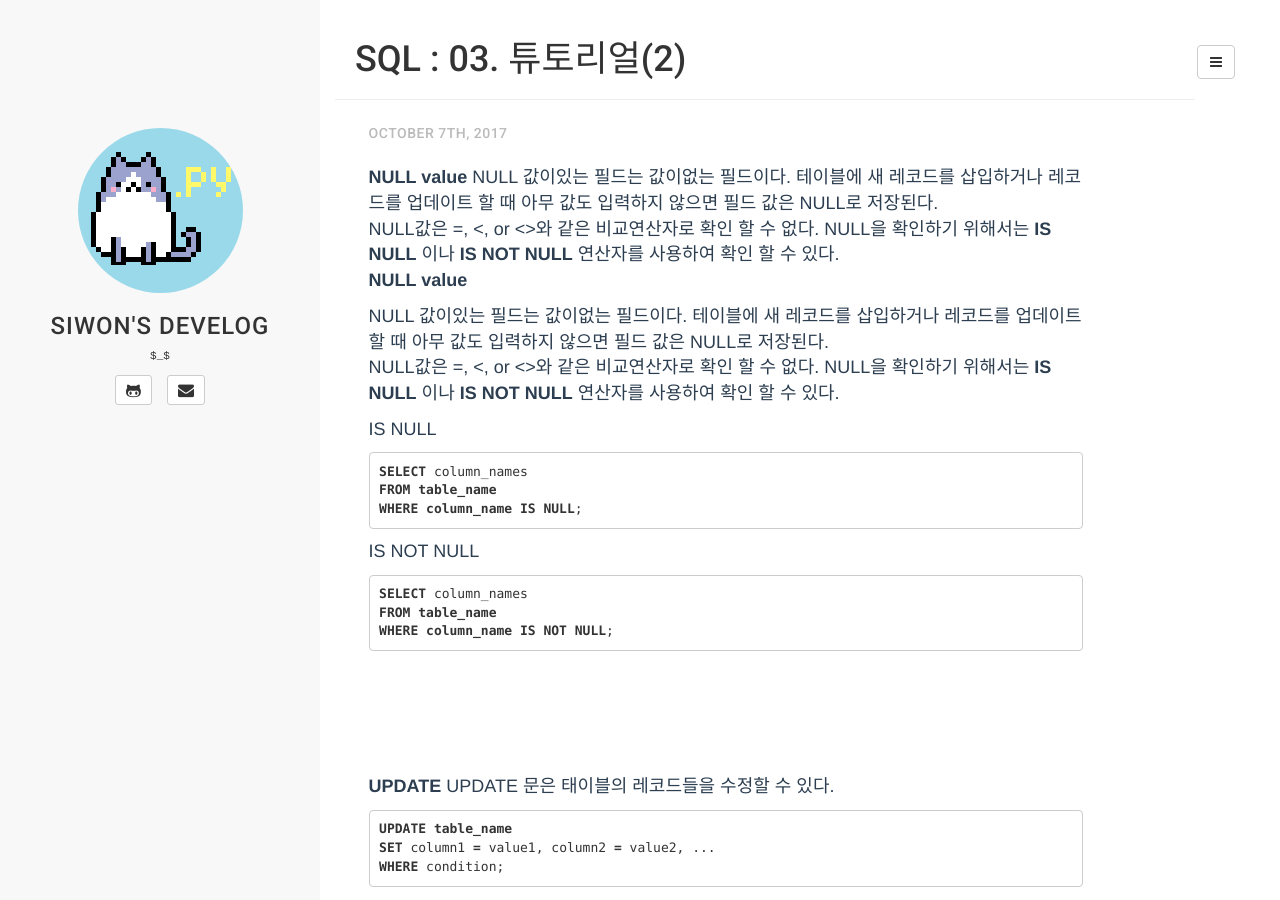
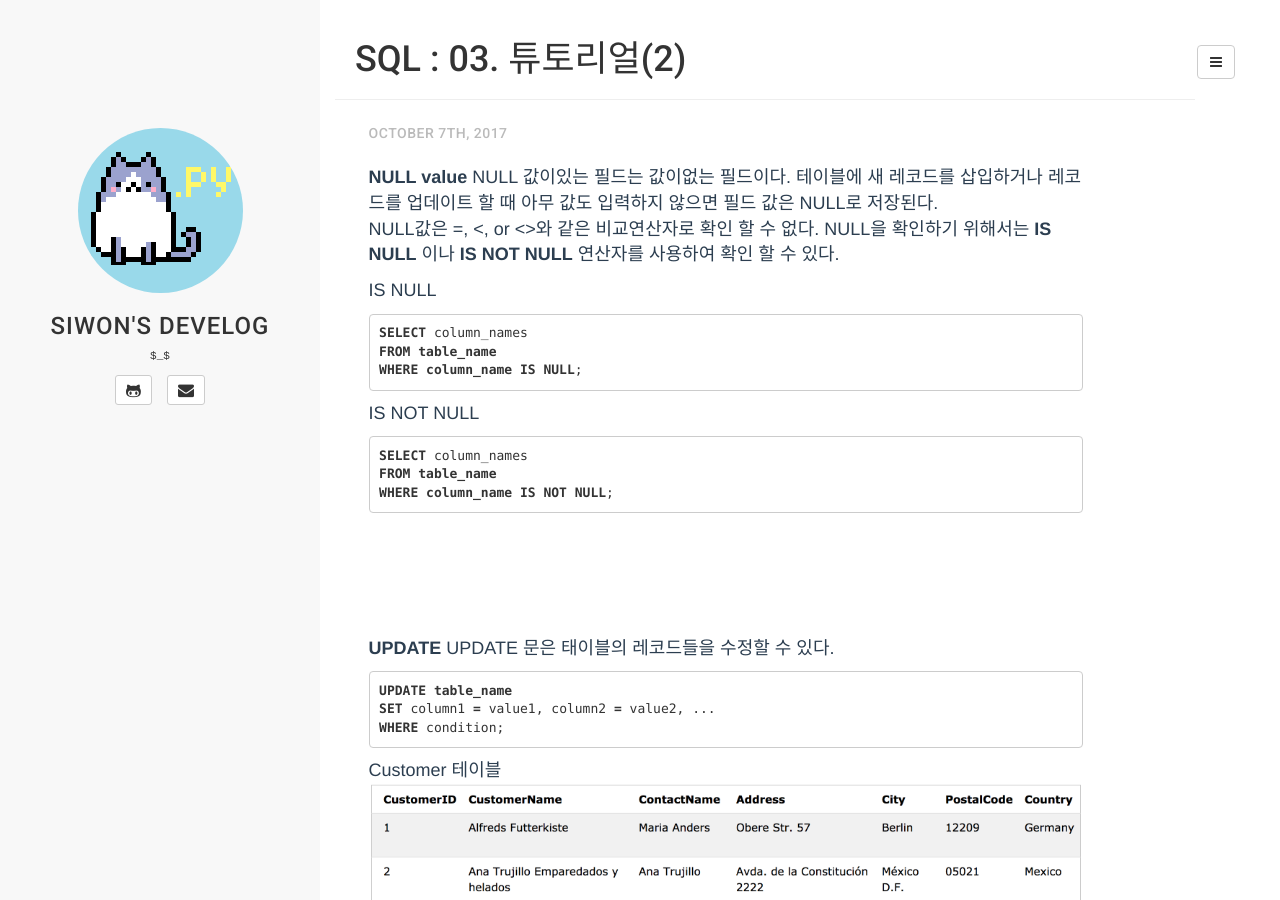
Before and after one commit to 2siwon/2siwon.github.io, a Jekyll site: the page built from _posts/2017-10-07-sql-003.md, in a window 1280 px wide and 900 px high. Built offline with Jekyll 4.4.1, drawn with Linux system fonts in a browser that asks for light colours; comment, search, counter and statistics services are not loaded.

Commit message:
update files

```diff
--- a/_posts/2017-10-07-sql-003.md
+++ b/_posts/2017-10-07-sql-003.md
@@ -10,10 +10,7 @@ tag: [SQL, SQL tutorial]
 **NULL value**
 NULL 값이있는 필드는 값이없는 필드이다. 테이블에 새 레코드를 삽입하거나 레코드를 업데이트 할 때 아무 값도 입력하지 않으면 필드 값은 NULL로 저장된다.<br>
 NULL값은 =, <, or <>와 같은 비교연산자로 확인 할 수 없다. NULL을 확인하기 위해서는 **IS NULL** 이나 **IS NOT NULL** 연산자를 사용하여 확인 할 수 있다.<br>
-**NULL value**
 
-NULL 값이있는 필드는 값이없는 필드이다. 테이블에 새 레코드를 삽입하거나 레코드를 업데이트 할 때 아무 값도 입력하지 않으면 필드 값은 NULL로 저장된다.<br>
-NULL값은 =, <, or <>와 같은 비교연산자로 확인 할 수 없다. NULL을 확인하기 위해서는 **IS NULL** 이나 **IS NOT NULL** 연산자를 사용하여 확인 할 수 있다.<br>
 
 IS NULL
 
```
Also changed, not shown: _posts/2017-10-03-sql-001-intro.md (+1 -1 lines), _posts/2017-10-03-sql-002.md (+0 -3 lines), _posts/2017-10-07-sql-004.md (+0 -4 lines), _posts/2017-10-07-sql-005.md (+0 -4 lines).
